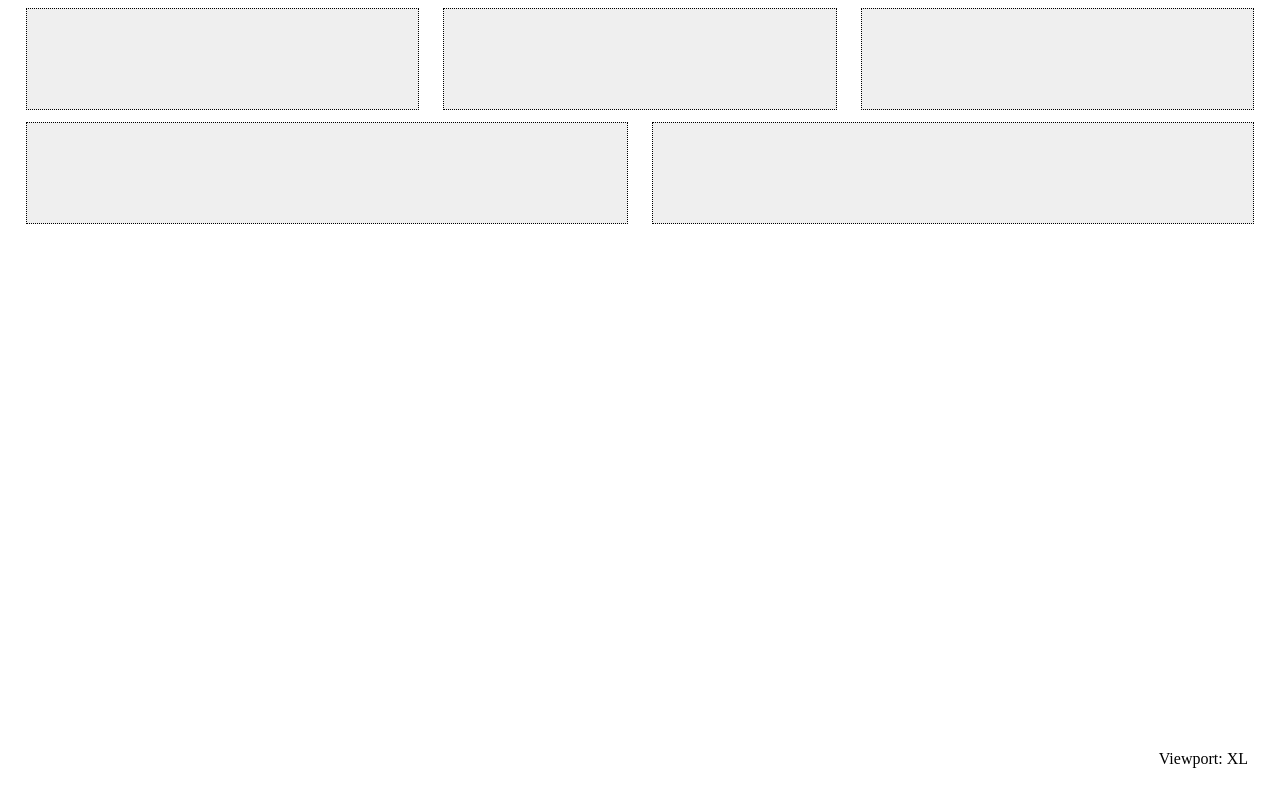
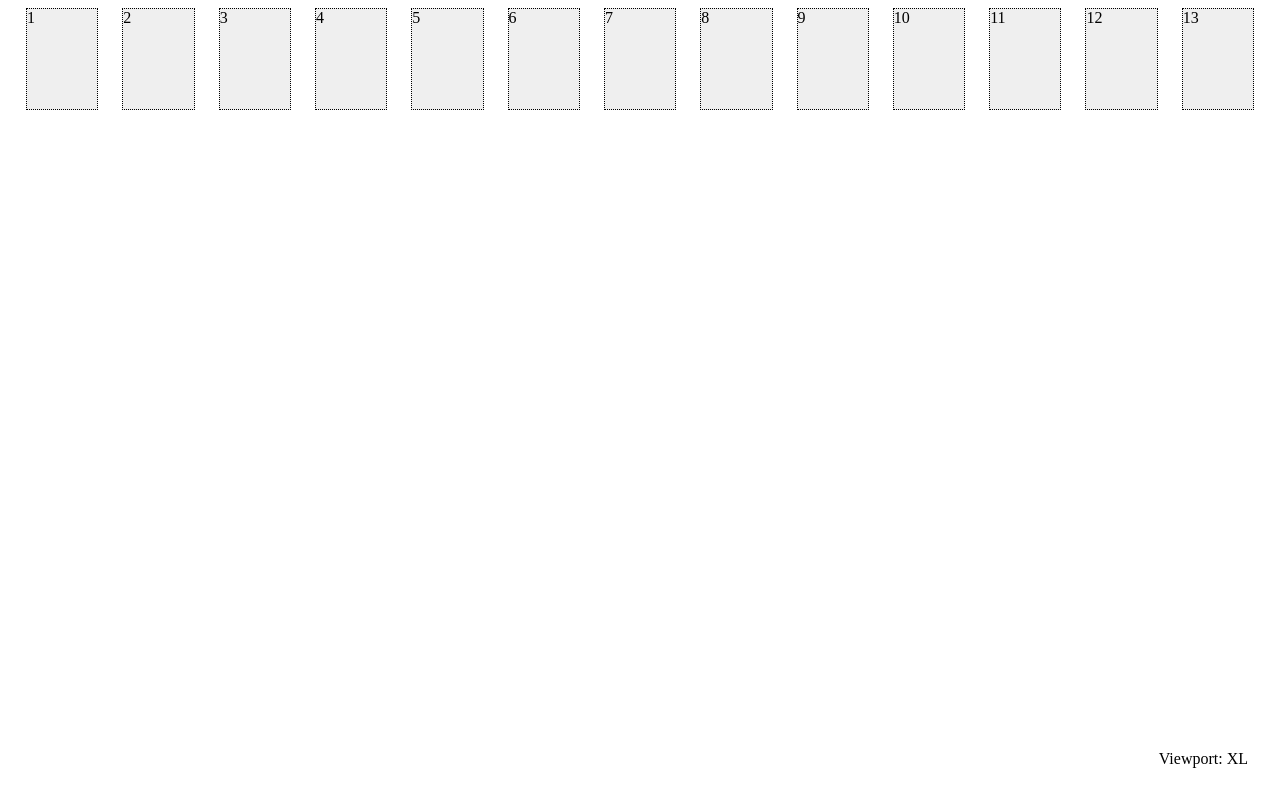
Before and after one commit to Mandersen21/grid-poc, a Gatsby site: page / in a window 1280 px wide. Built offline with nearby package versions, Linux system fonts and the light colour scheme; Gatsby itself is replaced by a stand-in of ours.

Commit message:
added change

```diff
--- a/src/components/column.tsx
+++ b/src/components/column.tsx
@@ -1,4 +1,4 @@
-import React from "react"
+import React, { useEffect, useLayoutEffect } from "react"
 
 import { Grid } from '@material-ui/core'
 
@@ -11,19 +11,57 @@ type Props = {
 }
 
 const Column = (props: Props) => {
+
+    const getXXtraLarge = () => {
+        if (props.xxl) return props.xxl
+    }
+
+    const getXtraLarge = () => {
+        if (props.xl) return props.xl
+        else if (props.l) return props.l
+        else if (props.m) return props.m
+        else return true
+    }
+
+    const getLarge = () => {
+        if (props.l) return props.l
+        else if (props.m) return props.m
+        else return true
+    }
+
+    const getMedium = () => {
+        if (props.m) return props.m
+        else return 6
+    }
+
     return (
         <>
-        <Grid
-            item
-            xs={12}
-            sm={12}
-            {...props.m ? { md: props.m } : { md: true }}
-            {...props.l ? { lg: props.l } : { lg: true }}
-            {...props.xl ? { xl: props.xl } : { xl: true }}>
-            {props.children}
-        </Grid>
+            <Grid
+                item
+                xs={12}
+                sm={getMedium()}
+                md={getLarge()}
+                lg={getXtraLarge()}
+                xl={getXXtraLarge()}>
+                {props.children}
+            </Grid>
         </>
     )
 }
 
 export default Column
+
+                // xs={true}
+                // sm={props.m} // Medium
+                // md={props.l} // Large
+                // lg={props.xl} // Xlarge
+                // xl={props.xxl} // XXlarge
+                // lg={true}
+                // xs={12}
+                // sm={ props.m || 6}
+                // md={ props.l}
+                // xs={12}
+                // {...props.m ? { sm: props.m } : { sm: false }} // Medium
+                // {...props.l ? { md: props.l } : { md: false }} // Large
+                // {...props.xl ? { lg: props.xl } : { lg: false }} // X-large
+                // {...props.xxl ? { xl: props.xxl } : { xl: false }} // XX-large
--- a/src/components/layout.tsx
+++ b/src/components/layout.tsx
@@ -16,22 +16,44 @@ const Layout = ({ children }) => {
   return (
     <>
       <Container>
-        <Column>
-          <Box></Box>
+        <Column xxl={12}>
+          <Box>1</Box>
         </Column>
         <Column>
-          <Box></Box>
+          <Box>2</Box>
         </Column>
         <Column>
-          <Box></Box>
-        </Column>
-      </Container>
-      <Container>
-      <Column m={10}>
-          <Box></Box>
+          <Box>3</Box>
         </Column>
         <Column>
-          <Box></Box>
+          <Box>4</Box>
+        </Column>
+        <Column>
+          <Box>5</Box>
+        </Column>
+        <Column>
+          <Box>6</Box>
+        </Column>
+        <Column>
+          <Box>7</Box>
+        </Column>
+        <Column>
+          <Box>8</Box>
+        </Column>
+        <Column>
+          <Box>9</Box>
+        </Column>
+        <Column>
+          <Box>10</Box>
+        </Column>
+        <Column>
+          <Box>11</Box>
+        </Column>
+        <Column>
+          <Box>12</Box>
+        </Column>
+        <Column>
+          <Box>13</Box>
         </Column>
       </Container>
 
--- a/src/components/viewport.css
+++ b/src/components/viewport.css
@@ -1,5 +1,5 @@
 .viewport-viewer {
-    position: absolute;
+    position: fixed;
     right: 2rem;
     bottom: 1rem;
 
```
